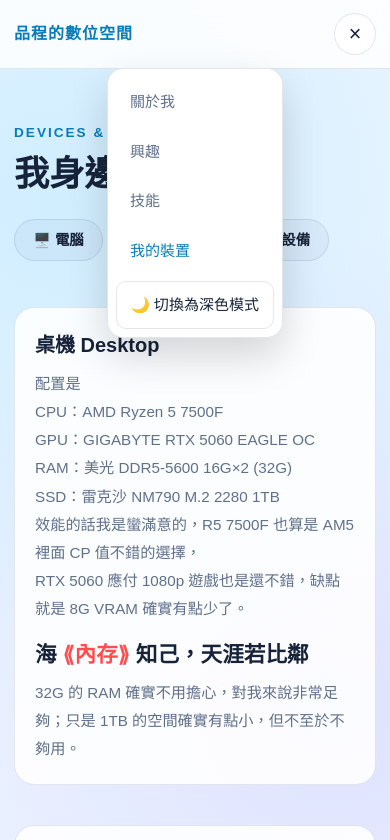
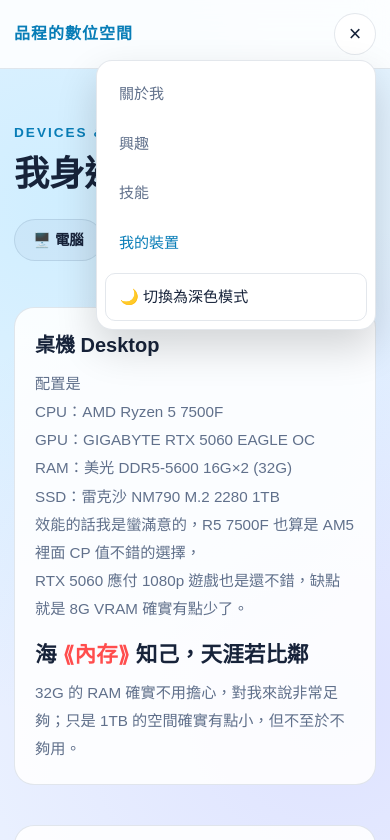
Before and after one commit to pincheng0926/self-introduction, a plain HTML site: page devices.html in a window 390 px wide. Both pictures are taken after a click on the button "開啟選單". Shown: the top 840 px of the page. Drawn offline with Linux system fonts and the light colour scheme.

Commit message:
v.2026.11.28

```diff
--- a/devices.html
+++ b/devices.html
@@ -180,7 +180,8 @@
       .device-body { padding: 20px; }
       nav { grid-template-columns:1fr auto; }
       .navlinks {
-        position:absolute; top:68px; left:14px; right:14px;
+        position:absolute; top:60px; right:14px; left:auto;
+        width:min(280px, calc(100% - 28px));
         display:none; flex-direction:column; gap:0;
         padding:8px; border:1px solid var(--line); border-radius:16px;
         background:var(--panel-solid); backdrop-filter:blur(16px);
```
Also changed, not shown: index.html (+2 -1 lines).
